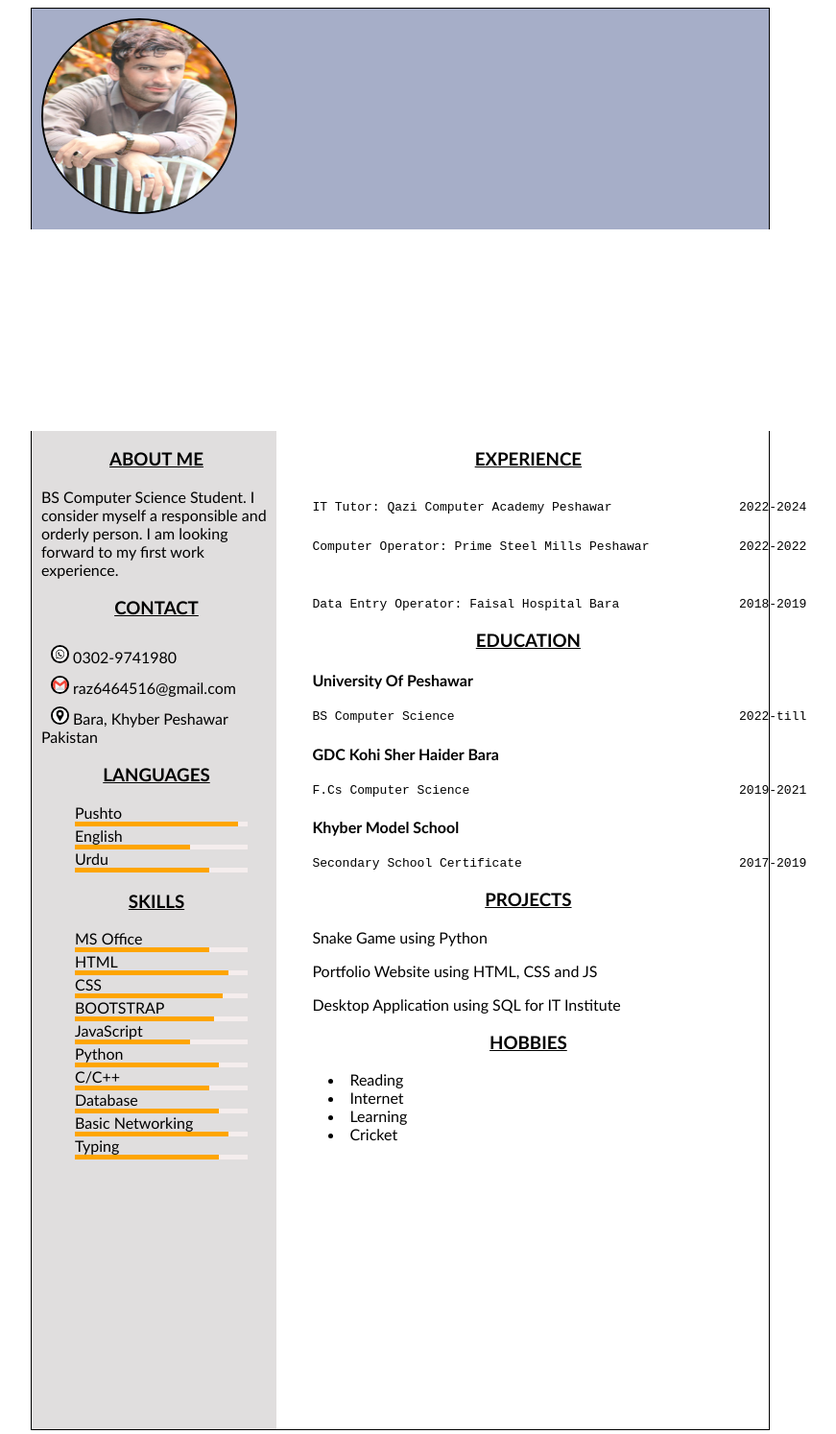
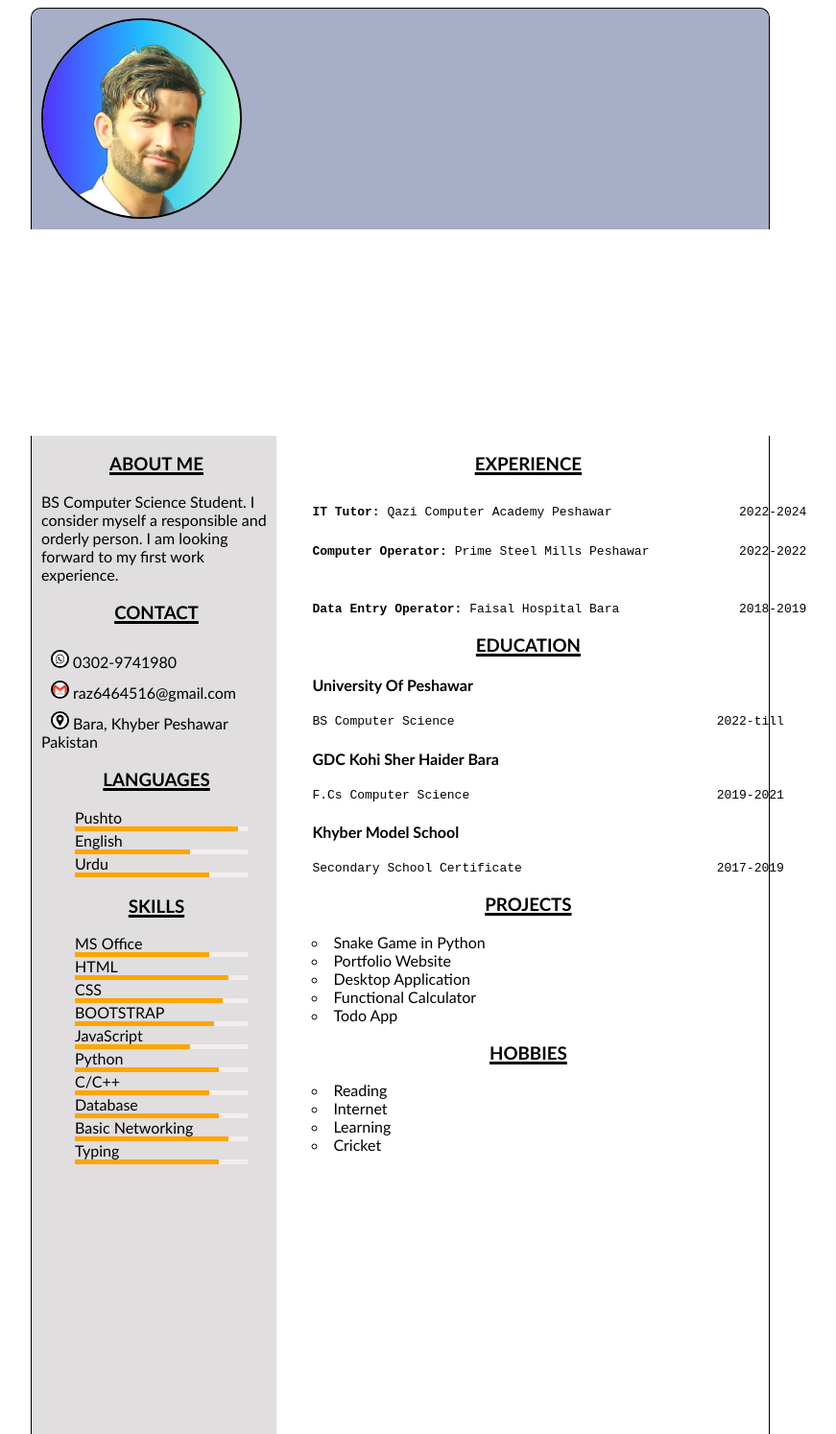
Before and after one commit to Abdul6464516/CV, a plain HTML site: page index.html in a window 1280 px wide. Shown: the top 1494 px of the page at 96% size, without its empty margins (276-1147 px from the left). Drawn offline with Linux system fonts and the light colour scheme.

Commit message:
CV Picture plus undeline updated

```diff
--- a/index.html
+++ b/index.html
@@ -9,7 +9,7 @@
 <body>
 
     <header>
-        <img src="./images/Raz.jpg" alt="my image">
+        <img src="./images/profile-pic.png" alt="my image">
         <div class="title">
             <h1>ABDUL RAZIQ AFRIDI</h1>
             <h3>Web Developer</h3>
@@ -119,30 +119,32 @@
 
         <div id="exp">
             <h3 style="text-align: center;">EXPERIENCE</h3>
-            <pre style="display: inline-block;">IT Tutor: Qazi Computer Academy Peshawar                 2022-2024</pre>
+            <pre style="display: inline-block;"><b>IT Tutor:</b> Qazi Computer Academy Peshawar                 2022-2024</pre>
             <!-- <p>Working as IT Tutor in Qazi Computer Academy. I'm teaching there Programming, Web Develpment and IT.</p> -->
         <br>
-            <pre>Computer Operator: Prime Steel Mills Peshawar            2022-2022</pre>
+            <pre><b>Computer Operator:</b> Prime Steel Mills Peshawar            2022-2022</pre>
             <!-- <p>Worked as Computer Operator at Prime Steel Mills and I have experience in management.</p> -->
         <br>
-            <pre>Data Entry Operator: Faisal Hospital Bara                2018-2019</pre>
+            <pre><b>Data Entry Operator:</b> Faisal Hospital Bara                2018-2019</pre>
             <!-- <p>Worked as data entry Operator at Faisal Hospital Bara as I can type 40WPM.</p> -->
 
             <h3 style="text-align: center;">EDUCATION</h3>
-            <h4>University Of Peshawar</h4>
-            <pre>BS Computer Science                                      2022-till</pre>
+            <b><h4>University Of Peshawar</h4></b>
+            <pre>BS Computer Science                                   2022-till</pre>
 
-            <h4>GDC Kohi Sher Haider Bara</h4>
-            <pre>F.Cs Computer Science                                    2019-2021</pre>
+            <b><h4>GDC Kohi Sher Haider Bara</h4></b>
+            <pre>F.Cs Computer Science                                 2019-2021</pre>
 
-            <h4>Khyber Model School </h4>
-            <pre>Secondary School Certificate                             2017-2019</pre>
+            <b><h4>Khyber Model School </h4></b>
+            <pre>Secondary School Certificate                          2017-2019</pre>
 
             <h3 style="text-align: center;">PROJECTS</h3>
 
-            <p>Snake Game using Python</p>
-            <p>Portfolio Website using HTML, CSS and JS</p>
-            <p>Desktop Application using SQL for IT Institute</p>
+            <li style="list-style-type: circle;">Snake Game in Python</li>
+            <li style="list-style-type: circle;" >Portfolio Website</li>
+            <li style="list-style-type: circle;">Desktop Application</li>
+            <li style="list-style-type: circle;">Functional Calculator</li>
+            <li style="list-style-type: circle;">Todo App</li>
 
 
             <h3 style="text-align: center;">HOBBIES</h3>
--- a/style.css
+++ b/style.css
@@ -1,5 +1,5 @@
 body {
-  font-family: calibri;
+  font-family:calibri;
 }
 .main {
   width: 8in;
@@ -12,19 +12,20 @@ body {
   margin-top: 0px;
   display: grid;
   grid-template-columns: 30% 70%;
+
 }
 
 img {
-  width: 200px;
-  height: 200px;
+  width: 205px;
+  height: 205px;
   border: 2px solid black;
   border-radius: 50%;
   margin-top: 10px;
   margin-left: 10px;
 }
 img:hover {
-  width: 205px;
-  height: 205px;
+  width: 207x;
+  height: 207px;
   border: 2px solid black;
   border-radius: 50%;
   margin-top: 10px;
@@ -39,6 +40,8 @@ header {
   border-bottom: none;
   margin-left: 300px;
   margin-bottom: 0px;
+  border-top-left-radius: 10px ;
+  border-top-right-radius: 10px;
 }
 header:hover {
   height: 235px;
@@ -71,6 +74,8 @@ header:hover {
 }
 .right h3 {
   text-decoration: underline;
+  text-decoration-color: black;
+  text-decoration-thickness: 3px;
 }
 
 #objective {
@@ -81,6 +86,8 @@ header:hover {
   color: black;
   text-align: center;
   text-decoration: underline;
+  text-decoration-color: black;
+  text-decoration-thickness: 3px;
 }
 #objective p {
   color: black;
@@ -172,5 +179,6 @@ header:hover {
   background-color: orange;
 }
 .hobby {
-  margin-left: 17px;
+  /* margin-left: 17px; */
+  list-style-type: circle;
 }
```
Also changed, not shown: images/profile-pic.png (added).
